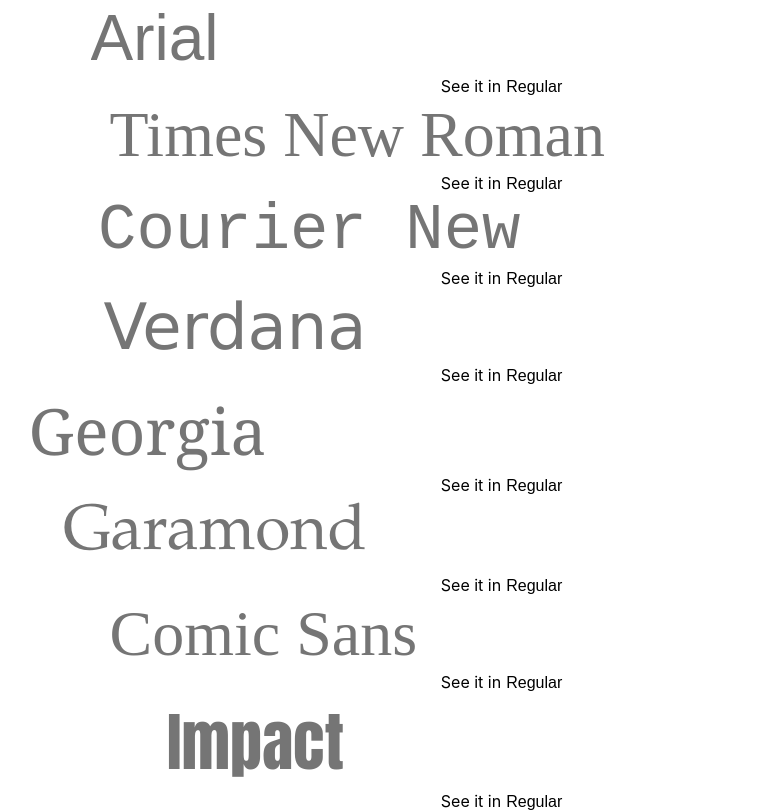
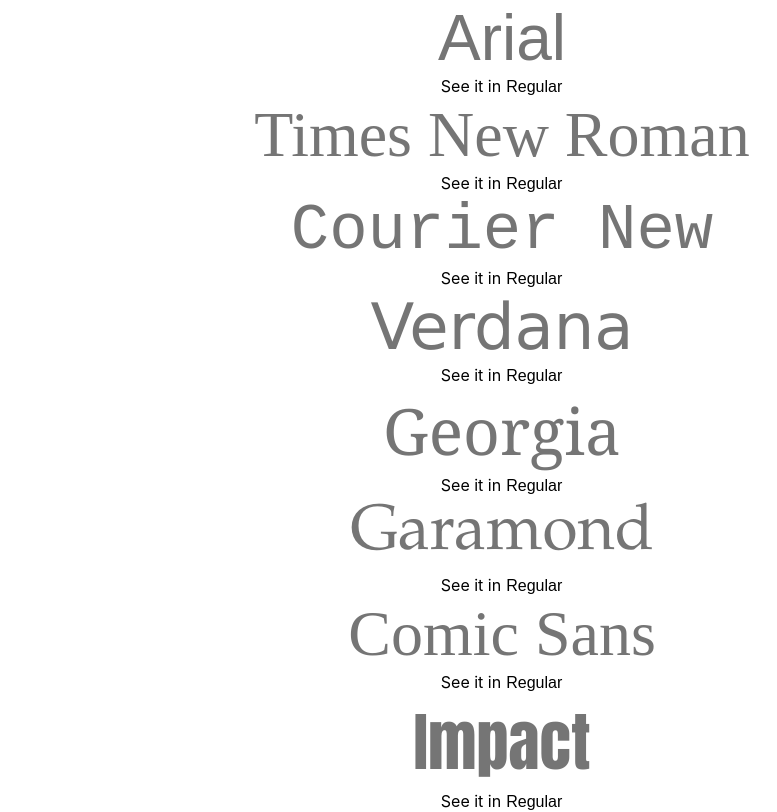
Before and after one commit to ez-li/typograph, a React (Create React App) app: page / in a window 1280 px wide. Shown: the whole page, without its empty margins (138-915 px from the left). Built offline with nearby package versions, Linux system fonts and the light colour scheme.

Commit message:
Align input text center

```diff
--- a/src/FontItem.css
+++ b/src/FontItem.css
@@ -0,0 +1,3 @@
+.font-tester {
+    text-align: center;
+}
```
Also changed, not shown: 1 other file (tests, documents, lock files or other folders).
